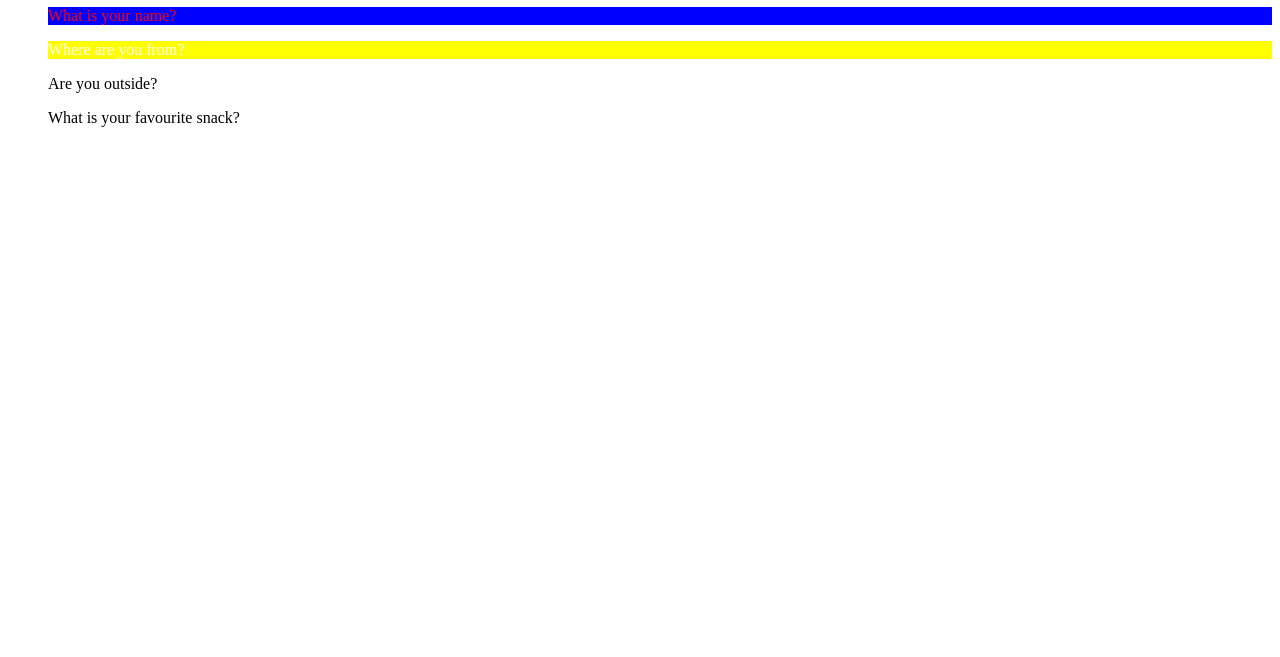
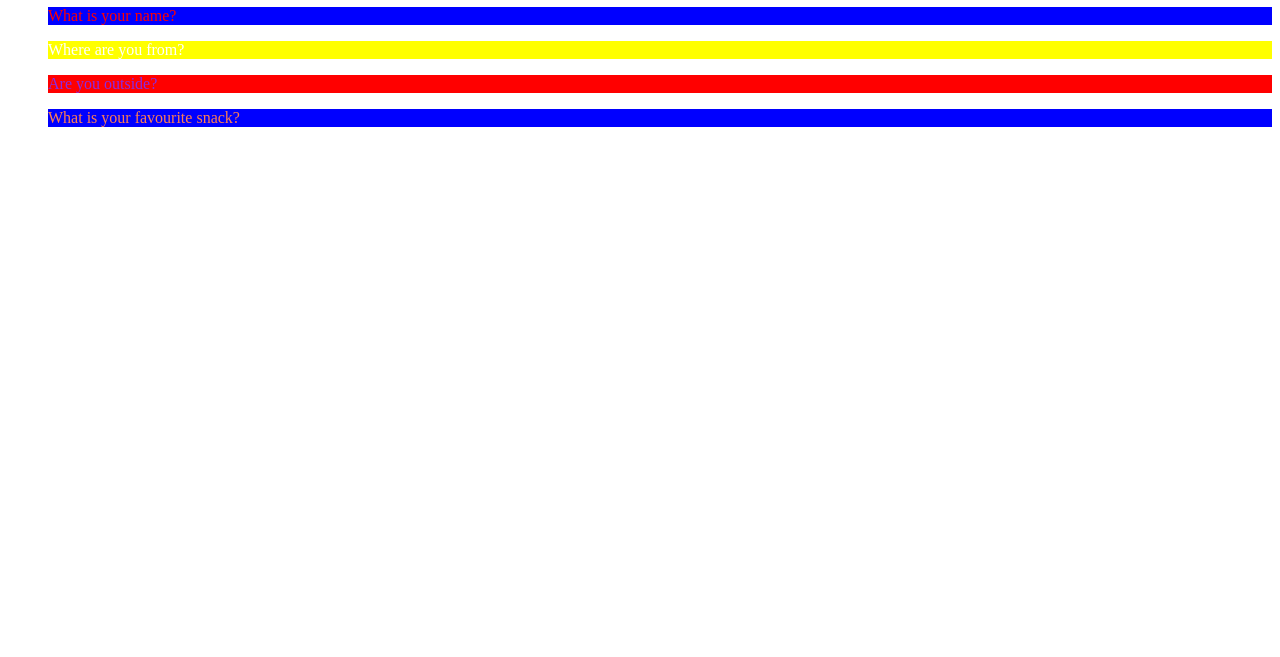
Before and after one commit to Mehtab228/class-01, a plain HTML site: page index.html in a window 1280 px wide. Shown: the part 143-800 px from the top of the page. Drawn offline with Linux system fonts and the light colour scheme.

Commit message:
added more inline CSS

```diff
--- a/index.html
+++ b/index.html
@@ -38,10 +38,10 @@
     <p style="background-color: yellow; color: white;">
         Where are you from?
     </p>
-    <p>
+    <p style="background-color: red; color: blueviolet; ">
         Are you outside?
     </p>
-    <p>
+    <p style="background-color: blue; color: coral;">
         What is your favourite snack?
     </p>
 </ul>
```
